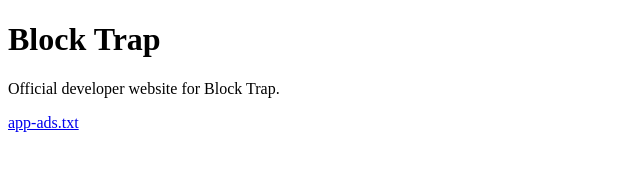
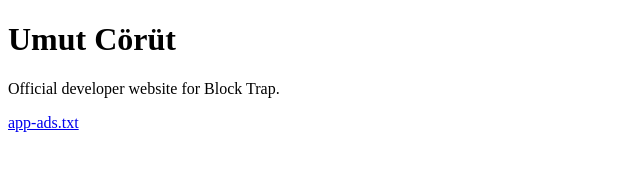
Before and after one commit to umutcrt/umutcrt.github.io, a plain HTML site: page index.html in a window 1280 px wide. Shown: the whole page, without its empty margins (0-640 px from the left). Drawn offline with Linux system fonts and the light colour scheme.

Commit message:
Update index.html

```diff
--- a/index.html
+++ b/index.html
@@ -6,7 +6,7 @@
   <meta name="viewport" content="width=device-width, initial-scale=1">
 </head>
 <body>
-  <h1>Block Trap</h1>
+  <h1>Umut Cörüt</h1>
   <p>Official developer website for Block Trap.</p>
   <p><a href="/app-ads.txt">app-ads.txt</a></p>
 </body>
```
